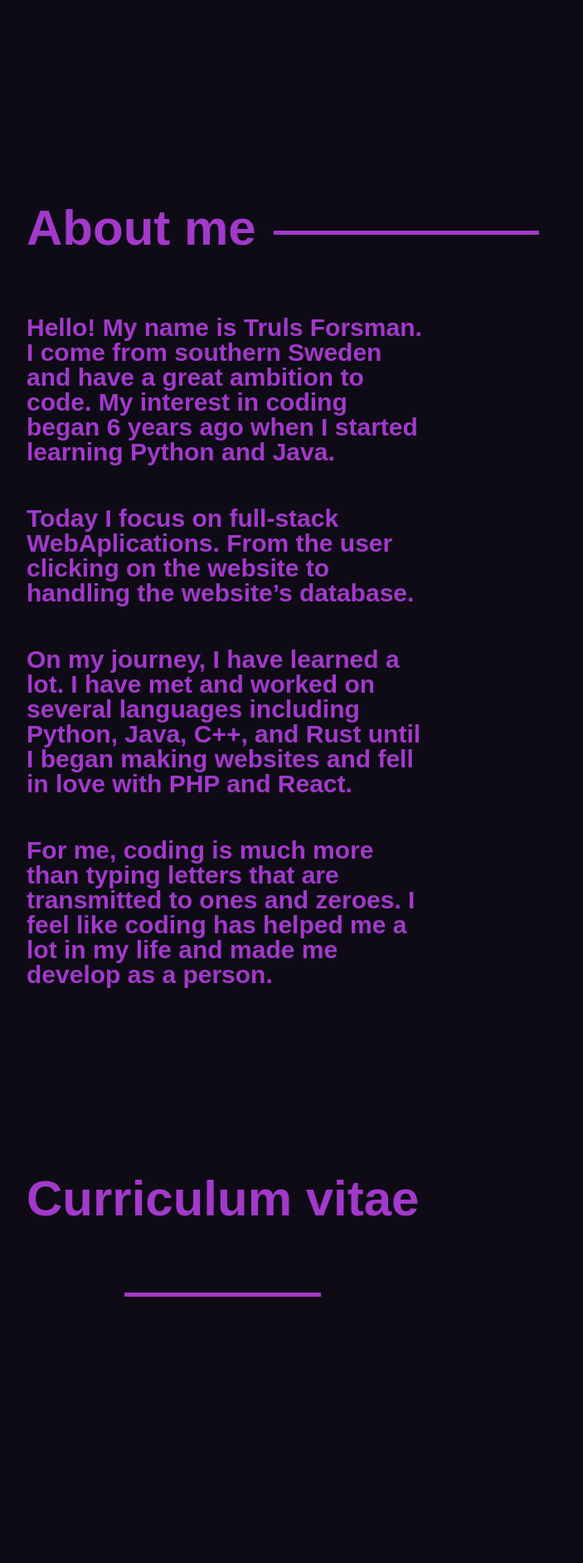
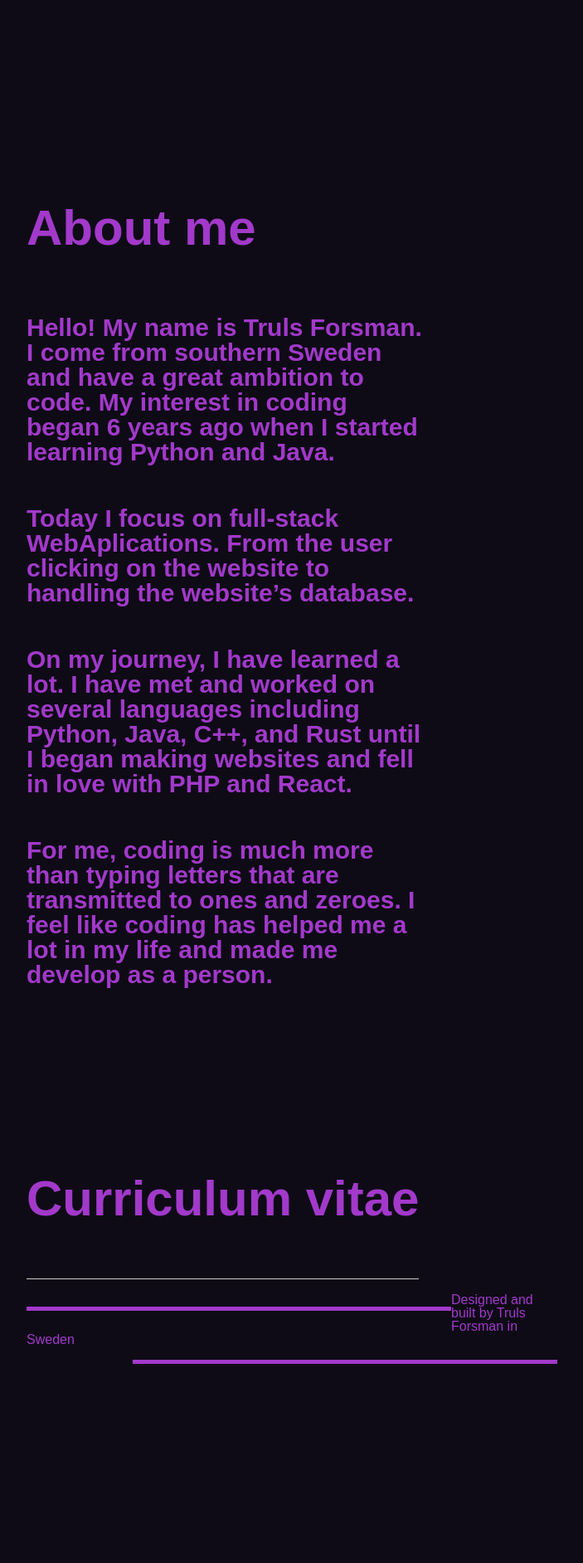
Before and after one commit to TrulsForsman/personalwebsite, a PHP site: page / in a window 1280 px wide. Shown: the part 828-2712 px from the top of the page at 83% size, without its empty margins (288-991 px from the left). Before the commit the page ends 2391 px from the top, so only its background shows below. Run offline with PHP 8.4, Linux system fonts and the light colour scheme.

Commit message:
Updated the footer.

```diff
--- a/includes/cuvi.php
+++ b/includes/cuvi.php
@@ -1,6 +1,6 @@
 <div class="headerline2">
     <div class="third_section">
         <p class="header">Curriculum vitae</p>
-        <hr />
+        <hr class="CUVIHR"/>
         </div>
     </div>
--- /dev/null
+++ b/includes/footer.php
@@ -0,0 +1,3 @@
+<hr class="DBTFL">
+<p class="DBTFT">Designed and built by Truls Forsman in Sweden</p>
+<hr class="DBTFR">
--- /dev/null
+++ b/includes/github.php
@@ -0,0 +1,6 @@
+<div class="githubStarrs">
+
+</div>
+<div class="githubForks">
+
+</div>
--- a/index.php
+++ b/index.php
@@ -11,6 +11,9 @@
     </div>
     <?php require_once('includes/ssc.php') ?>
     <?php require_once('includes/cuvi.php') ?>
+    <?php require_once('includes/cc.php') ?>
+    <?php require_once('includes/footer.php') ?>
+    <?php require_once('includes/github.php') ?>
     </div>
 </body>
 </html>
--- a/static/css/stylemain.css
+++ b/static/css/stylemain.css
@@ -97,7 +97,7 @@ nav ul li a {
     font-weight: 700;
     padding-bottom: 50px;
 }
-hr {
+hr .CUVIHR{
     width: 50%;
     margin: 33px auto 0 auto;
     background-color: #A239CA;
@@ -124,3 +124,22 @@ hr {
     display: flex;
     flex-direction: row;
 }
+.DBTFL {
+    width: 80%;
+    background-color: #A239CA;
+    border: none;
+    height: 5px;
+    float: left;
+    left: 0px;
+}
+.DBTFT {
+    Color: #A239CA;
+}
+.DBTFR {
+    width: 80%;
+    background-color: #A239CA;
+    border: none;
+    height: 5px;
+    float: right;
+    right: 0px;
+}
```
Also changed, not shown: includes/cc.php (added).
